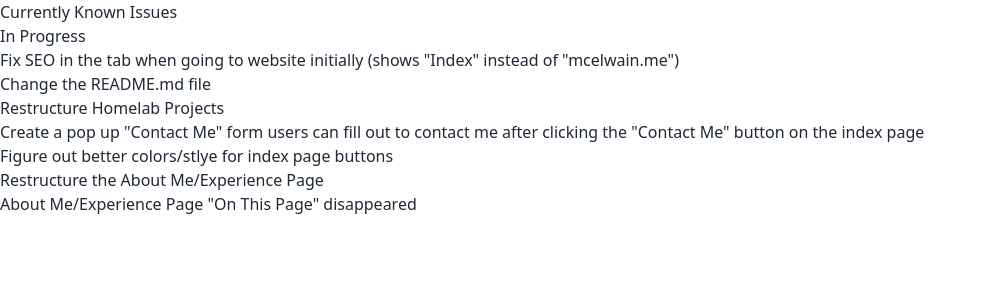
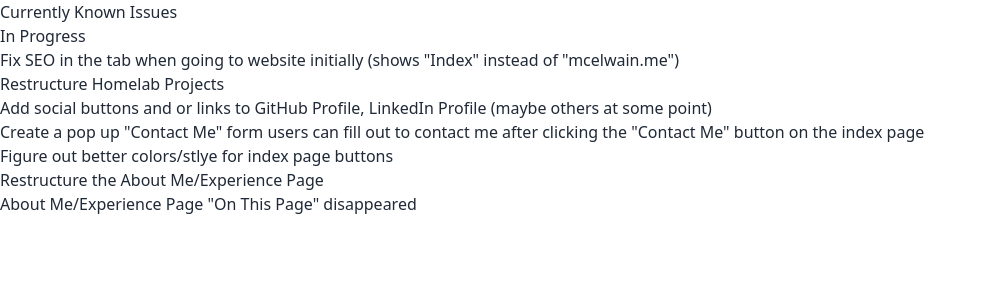
Before and after one commit to ConnorMcElwain/beta.mcelwain.me, a Next.js app: page /known-issues in a window 1280 px wide. Shown: the top 300 px of the page, without its empty margins (0-987 px from the left). Built offline with nearby package versions, Linux system fonts and the light colour scheme.

Commit message:
ReadMe Update

```diff
--- a/pages/known-issues.mdx
+++ b/pages/known-issues.mdx
@@ -1,8 +1,8 @@
 # Currently Known Issues
 ## In Progress
 - Fix SEO in the tab when going to website initially (shows "Index" instead of "mcelwain.me")
-- Change the README.md file
 - Restructure Homelab Projects
+- Add social buttons and or links to GitHub Profile, LinkedIn Profile (maybe others at some point)
 - Create a pop up "Contact Me" form users can fill out to contact me after clicking the "Contact Me" button on the index page
 - Figure out better colors/stlye for index page buttons
 - Restructure the About Me/Experience Page
```
Also changed, not shown: 1 other file (tests, documents, lock files or other folders).
